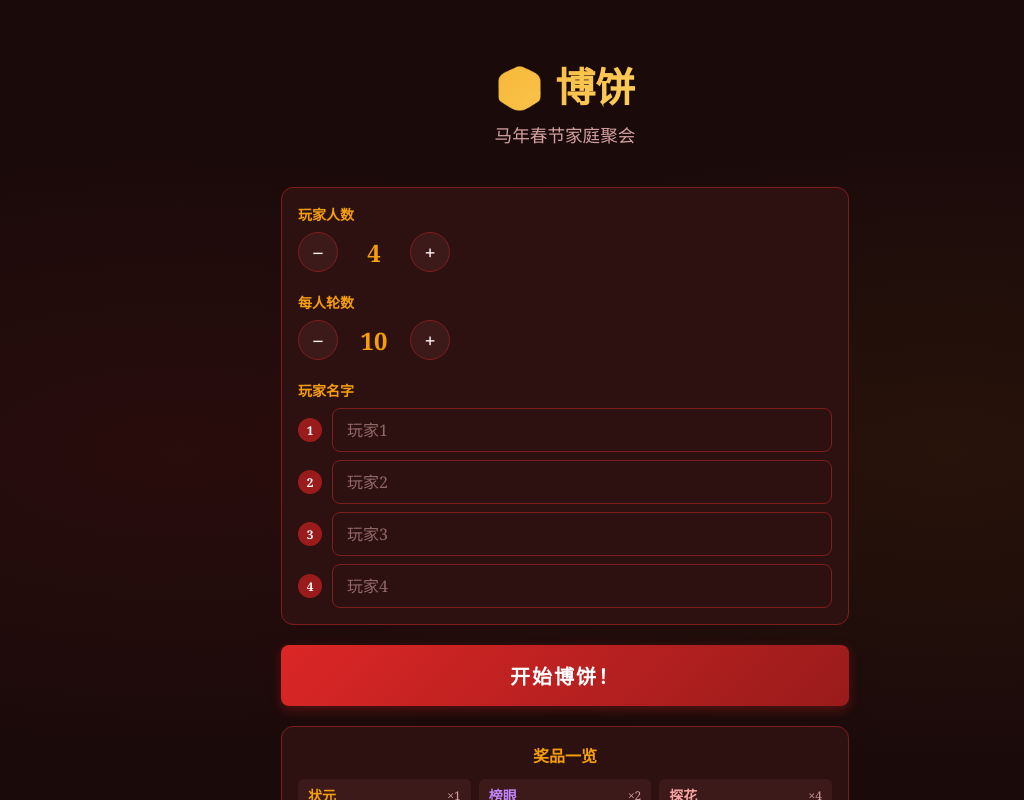
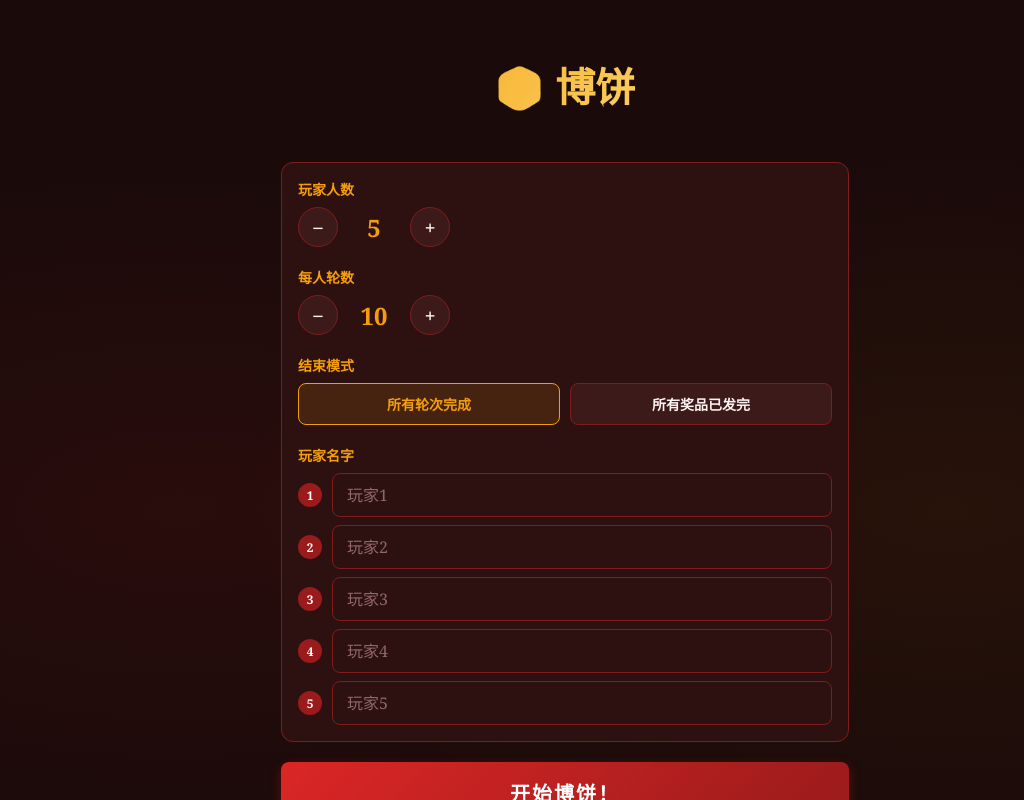
Before and after one commit to zym9863/Mooncake-Dice-Game, a Vue app: page / in a window 1280 px wide. Shown: the top 800 px of the page, without its empty margins (75-1099 px from the left). Built offline with nearby package versions, Linux system fonts and the light colour scheme.

Commit message:
feat: enhance game setup with end mode selection and update game state management

```diff
--- a/src/App.vue
+++ b/src/App.vue
@@ -5,6 +5,7 @@ import GameScreen from './components/GameScreen.vue'
 import ResultScreen from './components/ResultScreen.vue'
 import { useGameState } from './composables/useGameState'
 import type { DiceResult } from './composables/useDiceRoll'
+import type { GameEndMode } from './composables/useGameState'
 
 const {
   state,
@@ -17,8 +18,8 @@ const {
 
 const ranking = computed(() => getPlayerRanking())
 
-function handleStart(playerNames: string[], totalRounds: number) {
-  startGame(playerNames, totalRounds)
+function handleStart(playerNames: string[], totalRounds: number, endMode: GameEndMode) {
+  startGame(playerNames, totalRounds, endMode)
 }
 
 function handleRolled(result: DiceResult) {
@@ -27,10 +28,6 @@ function handleRolled(result: DiceResult) {
 
 function handleNext() {
   nextTurn()
-}
-
-function handleEnd() {
-  state.phase = 'result'
 }
 
 function handleRestart() {
@@ -50,11 +47,11 @@ function handleRestart() {
     :currentPlayerIndex="state.currentPlayerIndex"
     :currentRound="state.currentRound"
     :totalRounds="state.totalRounds"
+    :endMode="state.endMode"
     :prizePool="state.prizePool"
     :champion="state.champion"
     @rolled="handleRolled"
     @next="handleNext"
-    @end="handleEnd"
   />
 
   <ResultScreen
--- a/src/components/GameScreen.vue
+++ b/src/components/GameScreen.vue
@@ -3,13 +3,14 @@ import { ref, computed } from 'vue'
 import Dice from './Dice.vue'
 import { useDiceRoll, type DiceResult } from '../composables/useDiceRoll'
 import { useAudio } from '../composables/useAudio'
-import type { Player, Champion } from '../composables/useGameState'
+import type { Player, Champion, GameEndMode } from '../composables/useGameState'
 
 const props = defineProps<{
   players: Player[]
   currentPlayerIndex: number
   currentRound: number
   totalRounds: number
+  endMode: GameEndMode
   prizePool: Record<string, number>
   champion: Champion | null
 }>()
@@ -17,7 +18,6 @@ const props = defineProps<{
 const emit = defineEmits<{
   rolled: [result: DiceResult]
   next: []
-  end: []
 }>()
 
 const { currentDice, isRolling, roll } = useDiceRoll()
@@ -106,13 +106,16 @@ function handleNext() {
   wasStolen.value = false
   lastResult.value = null
   prizeAwarded.value = ''
+  emit('next')
+}
 
-  if (totalPrizes.value <= 0) {
-    emit('end')
-  } else {
-    emit('next')
+const shouldShowResultButton = computed(() => {
+  if (props.endMode === 'all_prizes_distributed') {
+    return totalPrizes.value <= 0
   }
-}
+
+  return props.currentRound >= props.totalRounds && props.currentPlayerIndex >= props.players.length - 1
+})
 </script>
 
 <template>
@@ -192,7 +195,7 @@ function handleNext() {
         class="btn-gold roll-btn"
         @click="handleNext"
       >
-        {{ currentRound >= totalRounds && currentPlayerIndex >= players.length - 1 ? '查看结果' : '下一位' }}
+        {{ shouldShowResultButton ? '查看结果' : '下一位' }}
       </button>
     </div>
 
--- a/src/components/SetupScreen.vue
+++ b/src/components/SetupScreen.vue
@@ -1,13 +1,15 @@
 <script setup lang="ts">
 import { ref } from 'vue'
+import type { GameEndMode } from '../composables/useGameState'
 
 const emit = defineEmits<{
-  start: [playerNames: string[], totalRounds: number]
+  start: [playerNames: string[], totalRounds: number, endMode: GameEndMode]
 }>()
 
-const playerCount = ref(4)
-const playerNames = ref<string[]>(['', '', '', ''])
+const playerCount = ref(5)
+const playerNames = ref<string[]>(['', '', '', '', ''])
 const totalRounds = ref(10)
+const endMode = ref<GameEndMode>('all_rounds_completed')
 
 function updatePlayerCount() {
   const count = Math.max(2, Math.min(10, playerCount.value))
@@ -22,7 +24,7 @@ function updatePlayerCount() {
 
 function startGame() {
   const names = playerNames.value.map((n, i) => n.trim() || `玩家${i + 1}`)
-  emit('start', names, totalRounds.value)
+  emit('start', names, totalRounds.value, endMode.value)
 }
 </script>
 
@@ -30,7 +32,6 @@ function startGame() {
   <div class="setup fade-in">
     <div class="header">
       <h1>🎲 博饼</h1>
-      <p class="subtitle">马年春节家庭聚会</p>
     </div>
 
     <div class="card form-section">
@@ -43,12 +44,33 @@ function startGame() {
         </div>
       </div>
 
-      <div class="form-group">
+      <div v-if="endMode === 'all_rounds_completed'" class="form-group">
         <label>每人轮数</label>
         <div class="counter">
           <button class="btn-secondary counter-btn" @click="totalRounds = Math.max(1, totalRounds - 1)">−</button>
           <span class="counter-value">{{ totalRounds }}</span>
           <button class="btn-secondary counter-btn" @click="totalRounds = Math.min(30, totalRounds + 1)">+</button>
+        </div>
+      </div>
+      <div v-else class="mode-note">奖品发完即结束，不限制轮数。</div>
+
+      <div class="form-group">
+        <label>结束模式</label>
+        <div class="mode-switch">
+          <button
+            class="btn-secondary mode-btn"
+            :class="{ active: endMode === 'all_rounds_completed' }"
+            @click="endMode = 'all_rounds_completed'"
+          >
+            所有轮次完成
+          </button>
+          <button
+            class="btn-secondary mode-btn"
+            :class="{ active: endMode === 'all_prizes_distributed' }"
+            @click="endMode = 'all_prizes_distributed'"
+          >
+            所有奖品已发完
+          </button>
         </div>
       </div>
 
@@ -107,11 +129,6 @@ function startGame() {
   background-clip: text;
 }
 
-.subtitle {
-  color: var(--text-muted);
-  font-size: 1.1em;
-}
-
 .form-section {
   display: flex;
   flex-direction: column;
@@ -153,6 +170,29 @@ function startGame() {
   min-width: 40px;
   text-align: center;
   color: var(--gold);
+}
+
+.mode-switch {
+  display: grid;
+  grid-template-columns: 1fr 1fr;
+  gap: 10px;
+}
+
+.mode-btn {
+  padding: 10px 12px;
+  font-size: 14px;
+  font-weight: 600;
+}
+
+.mode-btn.active {
+  border-color: var(--gold);
+  color: var(--gold);
+  background: rgba(245, 158, 11, 0.12);
+}
+
+.mode-note {
+  font-size: 13px;
+  color: var(--text-muted);
 }
 
 .name-list {
--- a/src/composables/useGameState.ts
+++ b/src/composables/useGameState.ts
@@ -2,6 +2,7 @@ import { reactive, computed } from 'vue'
 import { type DiceResult, type RankType, getRankInfo } from './useDiceRoll'
 
 export type GamePhase = 'setup' | 'playing' | 'result'
+export type GameEndMode = 'all_rounds_completed' | 'all_prizes_distributed'
 
 export interface Prize {
   rank: RankType
@@ -28,6 +29,7 @@ interface GameState {
   currentPlayerIndex: number
   currentRound: number
   totalRounds: number
+  endMode: GameEndMode
   prizePool: Record<string, number>
   champion: Champion | null
   lastResult: DiceResult | null
@@ -53,6 +55,7 @@ export function useGameState() {
     currentPlayerIndex: 0,
     currentRound: 1,
     totalRounds: 10,
+    endMode: 'all_rounds_completed',
     prizePool: { ...DEFAULT_PRIZE_POOL },
     champion: null,
     lastResult: null,
@@ -68,18 +71,20 @@ export function useGameState() {
 
   const isGameOver = computed(() => {
     if (state.phase !== 'playing') return false
-    // 所有奖品发完
-    if (totalPrizesRemaining.value <= 0) return true
-    // 最后一轮最后一位玩家
-    if (state.currentRound > state.totalRounds) return true
-    return false
+
+    if (state.endMode === 'all_prizes_distributed') {
+      return totalPrizesRemaining.value <= 0
+    }
+
+    return state.currentRound > state.totalRounds
   })
 
-  function startGame(playerNames: string[], totalRounds: number) {
+  function startGame(playerNames: string[], totalRounds: number, endMode: GameEndMode) {
     state.players = playerNames.map(name => ({ name, prizes: [] }))
     state.currentPlayerIndex = 0
     state.currentRound = 1
     state.totalRounds = totalRounds
+    state.endMode = endMode
     state.prizePool = { ...DEFAULT_PRIZE_POOL }
     state.champion = null
     state.lastResult = null
@@ -191,6 +196,11 @@ export function useGameState() {
     state.lastPrizeAwarded = null
     state.championStolen = false
 
+    if (isGameOver.value) {
+      state.phase = 'result'
+      return
+    }
+
     state.currentPlayerIndex++
     if (state.currentPlayerIndex >= state.players.length) {
       state.currentPlayerIndex = 0
@@ -207,6 +217,7 @@ export function useGameState() {
     state.players = []
     state.currentPlayerIndex = 0
     state.currentRound = 1
+    state.endMode = 'all_rounds_completed'
     state.prizePool = { ...DEFAULT_PRIZE_POOL }
     state.champion = null
     state.lastResult = null
```
